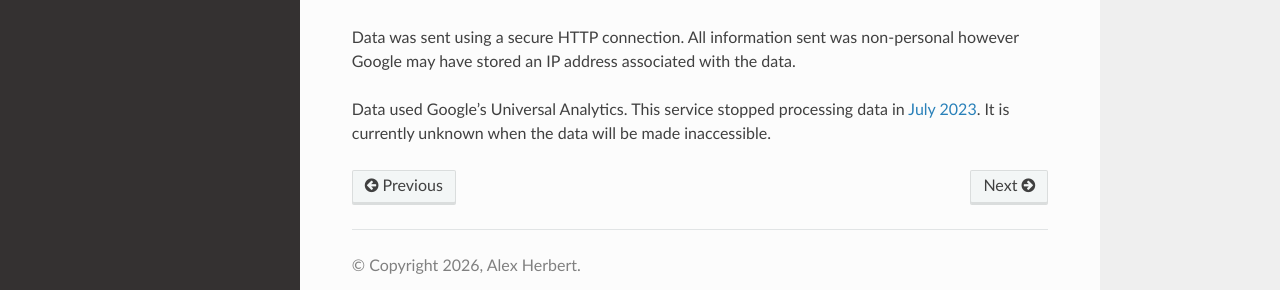
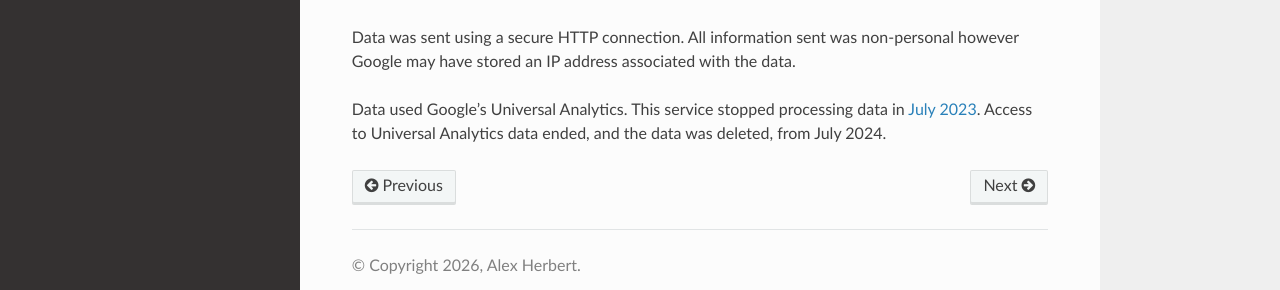
Before and after one commit to aherbert/gdsc, a Sphinx documentation site: the page built from docs/imagej_plugins.rst, in a window 1280 px wide and 900 px high, scrolled down 2834 px. Shown: the part 565-855 px from the top of the window. Built offline with Sphinx 7.4.7 and the Read the Docs theme 3.1.0, drawn with Linux system fonts in a browser that asks for light colours.

Commit message:
Correct Google Analytics timeline

```diff
--- a/docs/imagej_plugins.rst
+++ b/docs/imagej_plugins.rst
@@ -147,4 +147,4 @@ The code used the Analytics Measurement Protocol. This allows any web connected
 
 Data was sent using a secure HTTP connection. All information sent was non-personal however Google may have stored an IP address associated with the data.
 
-Data used Google's Universal Analytics. This service stopped processing data in `July 2023 <https://support.google.com/analytics/answer/11583528>`_. It is currently unknown when the data will be made inaccessible.
+Data used Google's Universal Analytics. This service stopped processing data in `July 2023 <https://support.google.com/analytics/answer/11583528>`_. Access to Universal Analytics data ended, and the data was deleted, from July 2024.
```
